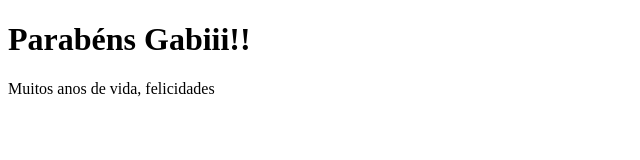
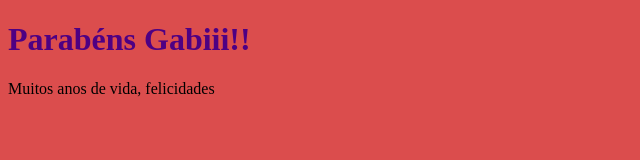
Before and after one commit to RafaelUeda/HappyBirthday, a plain HTML site: page index.html in a window 1280 px wide. Shown: the whole page, without its empty margins (0-640 px from the left). Drawn offline with Linux system fonts and the light colour scheme.

Commit message:
teste 02

```diff
--- a/index.html
+++ b/index.html
@@ -3,6 +3,7 @@
 <head>
     <meta charset="UTF-8">
     <title>Parabéns!</title>
+    <link rel="stylesheet" type="text/css" href="style.css">
 </head>
 <body>
     <h1>Parabéns Gabiii!!</h1>
--- a/style.css
+++ b/style.css
@@ -0,0 +1,9 @@
+html {
+    height: 100%;
+    width: 100%;
+    background-color: #db4d4d;
+}
+
+h1 {
+    color: #4e0083;
+}
```
